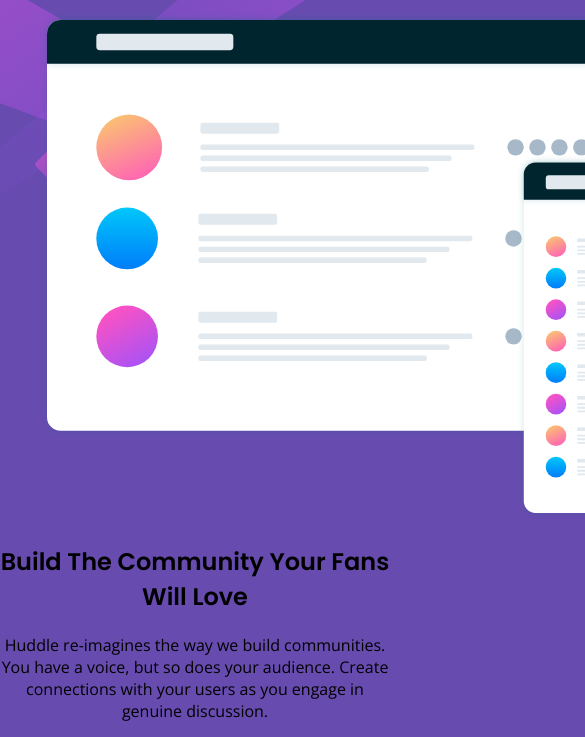
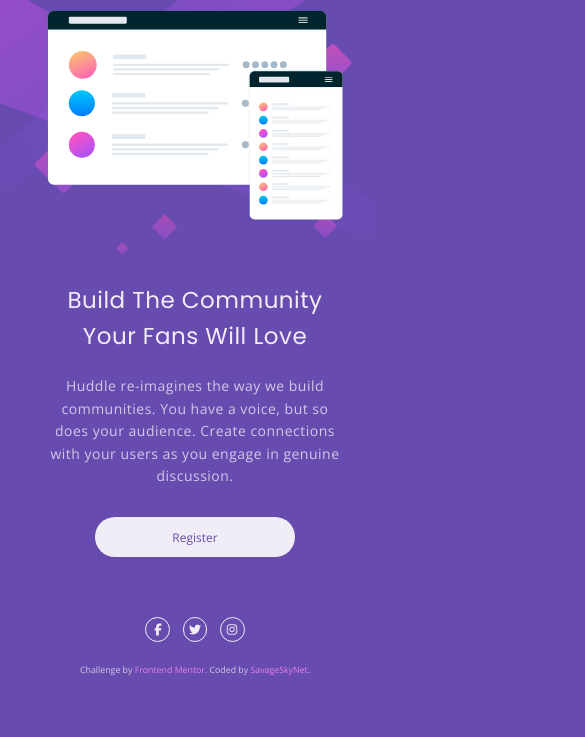
Before and after one commit to kazblacktopp/huddle-landing-page, a plain HTML site: page index.html in a window 390 px wide. Shown: the part 118-855 px from the top of the page, 585 px wide, since content can reach past the window. Drawn offline with nearby package versions, Linux system fonts and the light colour scheme.

Commit message:
Complete styles for mobile view and update HTML elements.

```diff
--- a/index.html
+++ b/index.html
@@ -7,6 +7,9 @@
 
   <link rel="preconnect" href="https://fonts.gstatic.com">
   <link rel="stylesheet" href="https://fonts.googleapis.com/css2?family=Open+Sans&family=Poppins:wght@400;600&display=swap">
+  <link rel="stylesheet" href="resets/normalize.css">
+  <link rel="stylesheet" href="resets/reset.local.css">
+  <link rel="stylesheet" href="resets/typography.css">
   <link rel="stylesheet" href="style.css">
 
   <link rel="icon" type="image/png" sizes="32x32" href="./images/favicon-32x32.png">
@@ -37,7 +40,7 @@
       <p>Huddle re-imagines the way we build communities. You have a voice, but so does your audience.
         Create connections with your users as you engage in genuine discussion.</p>
 
-      <button class="button" type="button" name="button">Register</button>
+      <button class="reg-button" type="button" name="button">Register</button>
     </article>
 
   </main>
@@ -45,15 +48,15 @@
   <footer>
 
     <span class="social-icons">
-      <span class="fab fa-facebook-f"></span>
-      <span class="fab fa-twitter"></span>
-      <span class="fab fa-instagram"></span>
+      <button class="fab fa-facebook-f" type="button" name="facebook"></button>
+      <button class="fab fa-twitter" type="button" name="twitter"></button>
+      <button class="fab fa-instagram" type="button" name="instagram"></button>
     </span>
 
     <p class="attribution">
       <small>
         Challenge by <a href="https://www.frontendmentor.io?ref=challenge" target="_blank">Frontend Mentor</a>.
-        Coded by <a href="https://github.com/savageskynet/huddle-landing-page" target="_blank">Karen Blacktopp - savageskynet</a>.
+        Coded by <a href="https://github.com/savageskynet/huddle-landing-page" target="_blank">SavageSkyNet</a>.
       </small>
     </p>
 
--- a/style.css
+++ b/style.css
@@ -1,15 +1,16 @@
 :root {
-  --soft-magenta-hex: #E882E8;
   --soft-magenta: hsl(300, 69%, 71%);
   --violet: hsl(257, 40%, 49%);
+  --white: hsla(0, 0%, 100%, 0.9);
+  --soft-white: hsla(0, 0%, 100%, 0.7);
 }
 
 .container {
   font-family: 'Open Sans', sans-serif;
   background: var(--violet) url("images/bg-mobile.svg") no-repeat;
-  margin: 0;
   width: 100vw;
   height: 100vh;
+  padding: 0 2.5em;
 }
 
 .intro-section, footer {
@@ -17,37 +18,62 @@
 }
 
 .logo {
-  width: 7.5em;
-  margin: 2.5em;
+  width: 7.813em;
+  margin: 1.875em auto 3.750em -0.313em;
 }
 
-h1 {
+.intro-mockup>img {
+  width: 18.75em;
+}
+
+.intro-text {
+  padding: 3.438em 0.188em 3.125em;
+  line-height: 1.6;
+  letter-spacing: 0.031em;
+}
+
+.intro-text>h1 {
+  font-size: 1.438em; /* 23px */
   font-family: 'Poppins', sans-serif;
+  color: var(--white);
+}
+
+.intro-text>p {
+  font-size: 0.875em; /* 14px */
+  color: var(--soft-white);
+  padding: 1.439em 0;
+}
+
+.reg-button {
+  font-size: 0.75em; /* 12px */
+  width: 16.667em;
+  height: 3.333em;
+  background: var(--white);
+  border-radius: 4.167em;
+  color: var(--violet);
+  margin: 0.833em;
 }
 
 .fab {
-  width: 1em;
-  height: 1em;
-  text-align: center;
-  color: #fff;
-  padding: 0.625em;
-  border: 0.063em solid #fff;
+  font-size: 0.75em; /* 12px */
+  width: 2.083em;
+  height: 2.083em;
+  color: var(--white);
+  line-height: 2 !important;
+  border: 0.063em solid var(--white);
   border-radius: 3.125em;
-  margin: 2.5em 0.625em;
+  margin: 0 0.333em;
 }
 
 .attribution {
-  font-size: 0.688em;
+  font-size: 0.688em; /* 11px */
+  color: var(--soft-white);
   text-align: center;
+  margin-top: 1.818em;
 }
 
 .attribution a {
-  color: #3E52A3;
-  color: hsl(228, 45%, 44%);
-}
-
-.attribution, .social-icons {
-  display: inline-block;
+  color: var(--soft-magenta);
 }
 
 @media screen and (min-width: 768px) {
```
